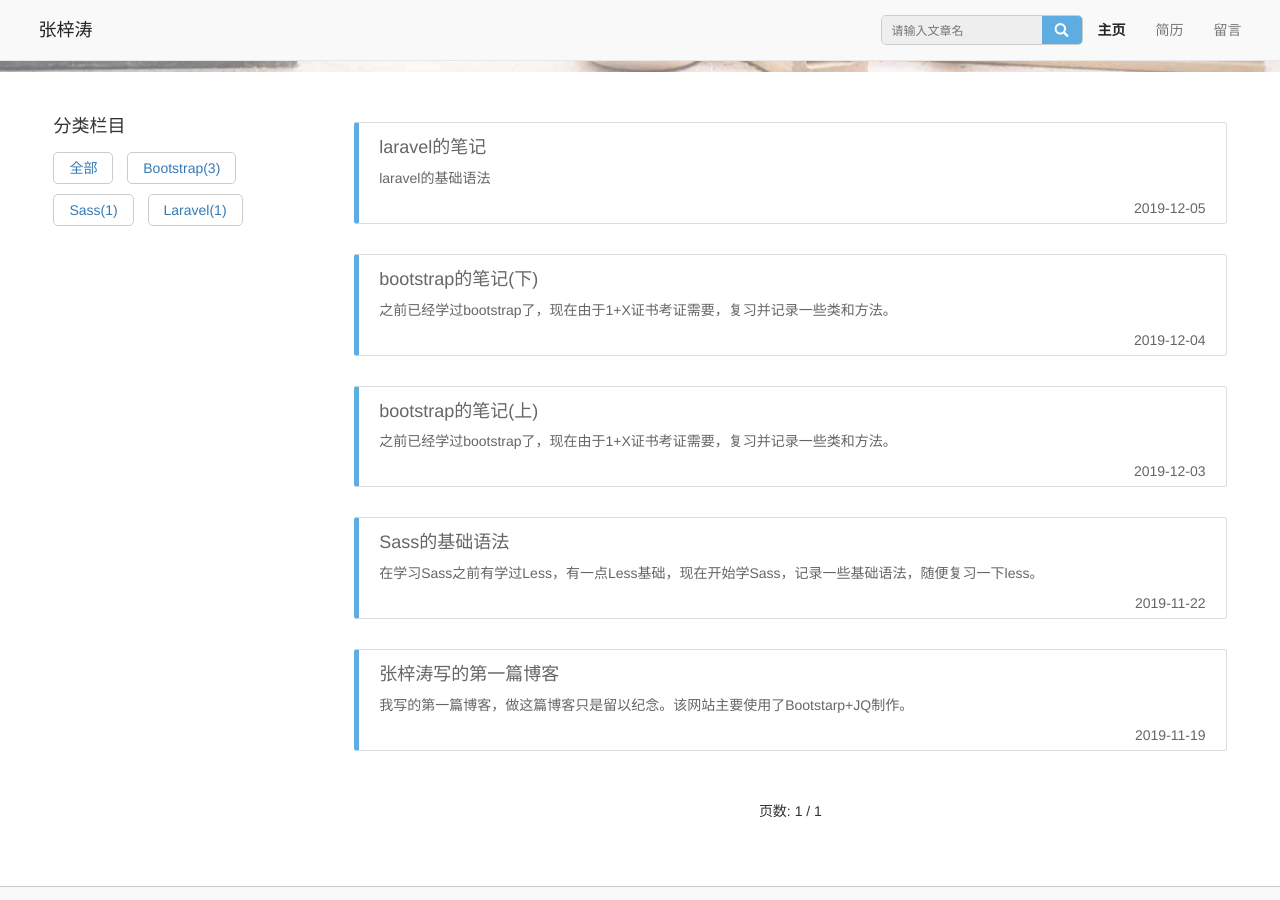
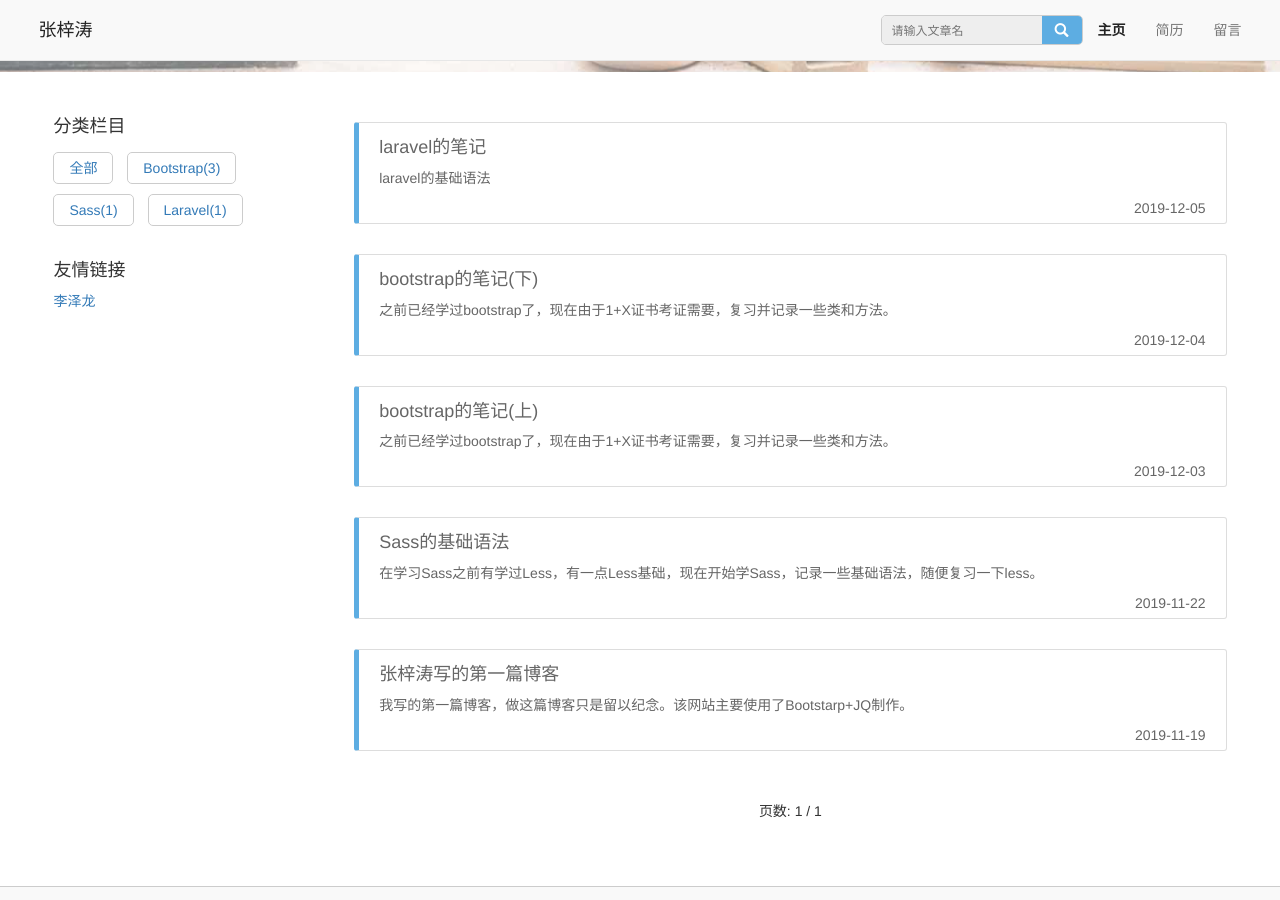
Before and after one commit to zzt-tao/jekyll, a Jekyll site: the page built from index.html, in a window 1280 px wide and 900 px high, scrolled down 828 px. Built offline with Jekyll 4.4.1, drawn with Linux system fonts in a browser that asks for light colours; nearby versions of some CDN libraries; the list of posts is cut into pages by our own code.

Commit message:
我的博客

```diff
--- a/_config.yml
+++ b/_config.yml
@@ -14,5 +14,5 @@ plugins: [jekyll-paginate]
 
 highlighter: rouge
 
-
+lianjie: [{"name":"李泽龙","url":"https://www.lizelong.com/"}]
 #遍历的对象要从site改为paginator
--- a/_includes/leibiao.html
+++ b/_includes/leibiao.html
@@ -7,3 +7,10 @@
 	    <a href="{{site.baseurl}}tags.html?{{tag[0]}}">{{tag[0]}}({{tag[1]|size}})</a>
 	{% endfor %}
 </div>
+
+<div class="lianjie">
+	<h4>友情链接</h4>
+	{% for lianjie in site.lianjie %}
+		<a href="{{ lianjie.url }}" target="_blank">{{ lianjie.name }}</a>
+	{% endfor %}
+</div>
--- a/css/public.css
+++ b/css/public.css
@@ -1,6 +1,12 @@
-.biaoqian{
+.biaoqian,.lianjie{
 	margin:10px 0;
 }
 .biaoqian a{
     padding:5px 15px;border:1px solid #ccc;border-radius:5px;margin:5px 10px 5px 0;display: inline-block;
 }
+.lianjie{
+	margin-top: 30px;
+}
+.lianjie a{
+	text-decoration: none;
+}
```
